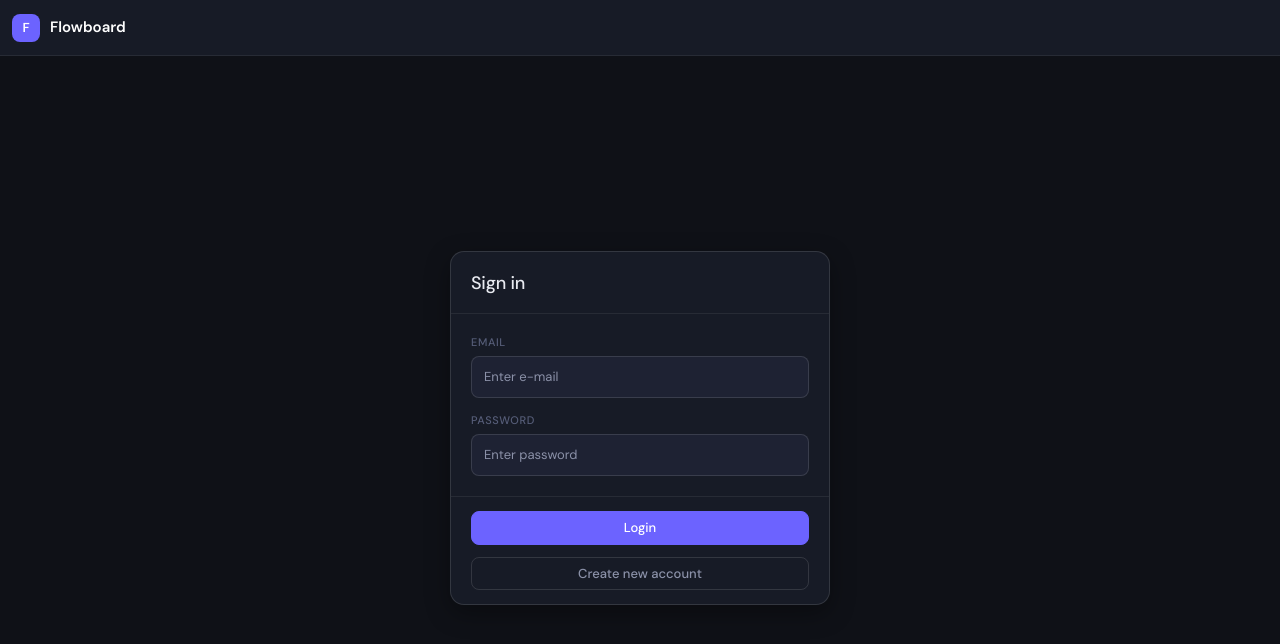
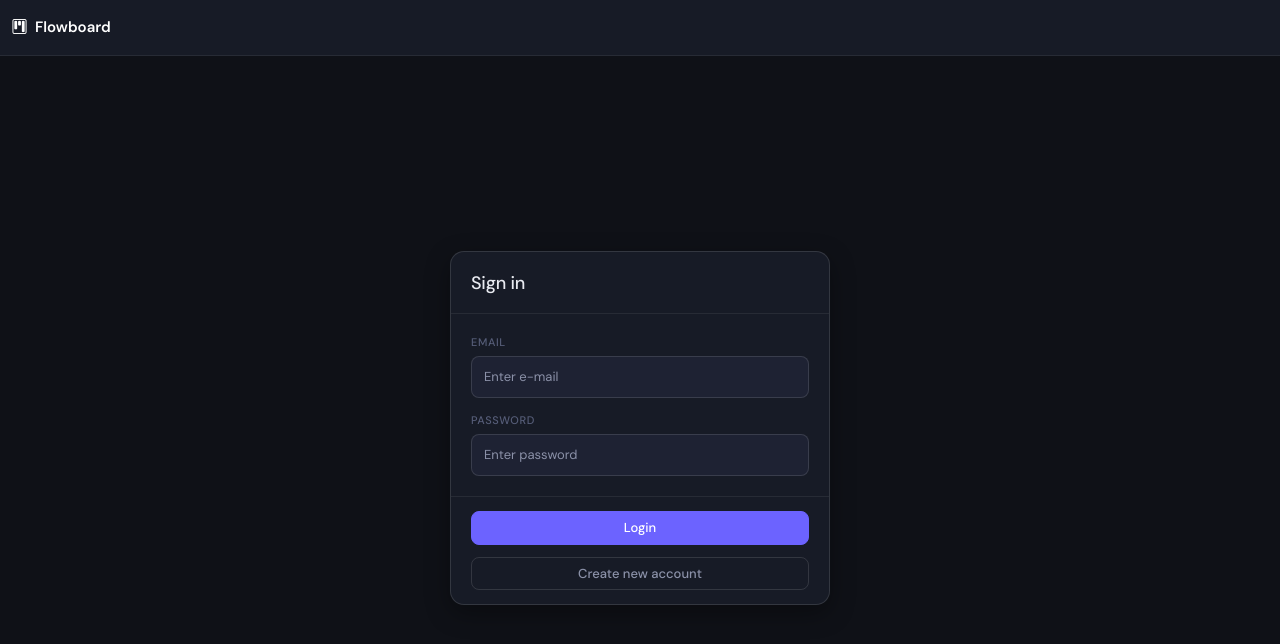
Before and after one commit to adambien94/React-Flowboard, a React (Vite) app: page /login in a window 1280 px wide. Shown: the top 644 px of the page. Built offline with nearby package versions, Linux system fonts and the light colour scheme; no server answers.

Commit message:
style updates

```diff
--- a/src/components/Drawer.tsx
+++ b/src/components/Drawer.tsx
@@ -42,7 +42,11 @@ export default function Drawer({ show, onHide }: DrawerProps) {
       keyboard={false}
     >
       <Offcanvas.Header className="border-bottom">
-        <Offcanvas.Title className="fw-semibold" style={{ fontSize: 15 }}>
+        <Offcanvas.Title
+          className="fw-semibold text-white"
+          style={{ fontSize: 15 }}
+        >
+          <i className="bi bi-kanban me-2"></i>
           Flowboard
         </Offcanvas.Title>
       </Offcanvas.Header>
--- a/src/components/Navbar.tsx
+++ b/src/components/Navbar.tsx
@@ -10,30 +10,14 @@ export default function Navbar({
   isControlsHidden = false,
 }: NavbarProps) {
   return (
-    <BSNavbar
-      variant="dark"
-      expand="lg"
-      className="fb-topbar"
-    >
+    <BSNavbar variant="dark" expand="lg" className="fb-topbar">
       <Container fluid>
-        <BSNavbar.Brand href="#" className="fw-semibold" style={{ fontSize: 15 }}>
-          <span
-            style={{
-              width: 28,
-              height: 28,
-              borderRadius: 8,
-              background: "var(--fb-accent)",
-              display: "inline-flex",
-              alignItems: "center",
-              justifyContent: "center",
-              fontSize: 13,
-              fontWeight: 600,
-              color: "white",
-              marginRight: 10,
-            }}
-          >
-            F
-          </span>
+        <BSNavbar.Brand
+          href="#"
+          className="fw-semibold"
+          style={{ fontSize: 15 }}
+        >
+          <i className="bi bi-kanban me-2"></i>
           Flowboard
         </BSNavbar.Brand>
 
--- a/src/components/dashboard/BoardColumn.tsx
+++ b/src/components/dashboard/BoardColumn.tsx
@@ -78,8 +78,8 @@ const BoardColumnComponent = ({ column, isHidden }: BoardColumnProps) => {
             ))
           ) : (
             <div
-              style={{ fontSize: 12, padding: "10px 8px" }}
-              className="board-column-empty text-center"
+              style={{ fontSize: 12 }}
+              className="board-column-empty text-center pt-4"
             >
               List is empty.
             </div>
--- a/src/components/dashboard/BoardLoader.tsx
+++ b/src/components/dashboard/BoardLoader.tsx
@@ -3,7 +3,7 @@ const BoardLoader = () => {
 
   return (
     <div>
-      <div className="fb-board ps-2">
+      <div className="fb-board ps-2 overflow-visible">
         {placeholderColumns.map((cardsCount, idx) => (
           <div key={idx} className="fb-column">
             <div className="fb-col-header">
--- a/src/dark-theme.css
+++ b/src/dark-theme.css
@@ -252,7 +252,8 @@ body {
   align-items: flex-start;
   overflow-x: auto;
   padding-top: 8px;
-  min-height: 100vh;
+  min-height: calc(100vh - 90px);
+  /* overflow-x: scroll; */
 }
 
 .fb-column {
@@ -552,7 +553,7 @@ body {
 .fb-drawer-header {
   display: flex;
   align-items: center;
-  padding: 18px 20px 16px;
+  padding: 14px 16px;
   border-bottom: 1px solid var(--fb-border);
   gap: 8px;
 }
@@ -585,7 +586,7 @@ body {
 .fb-drawer-body {
   flex: 1;
   overflow-y: auto;
-  padding: 20px;
+  padding: 16px;
   display: flex;
   flex-direction: column;
   gap: 16px;
--- a/src/main.tsx
+++ b/src/main.tsx
@@ -14,5 +14,5 @@ createRoot(document.getElementById("root")!).render(
         <App />
       </BrowserRouter>
     </AuthProvider>
-  </StrictMode>
+  </StrictMode>,
 );
```
